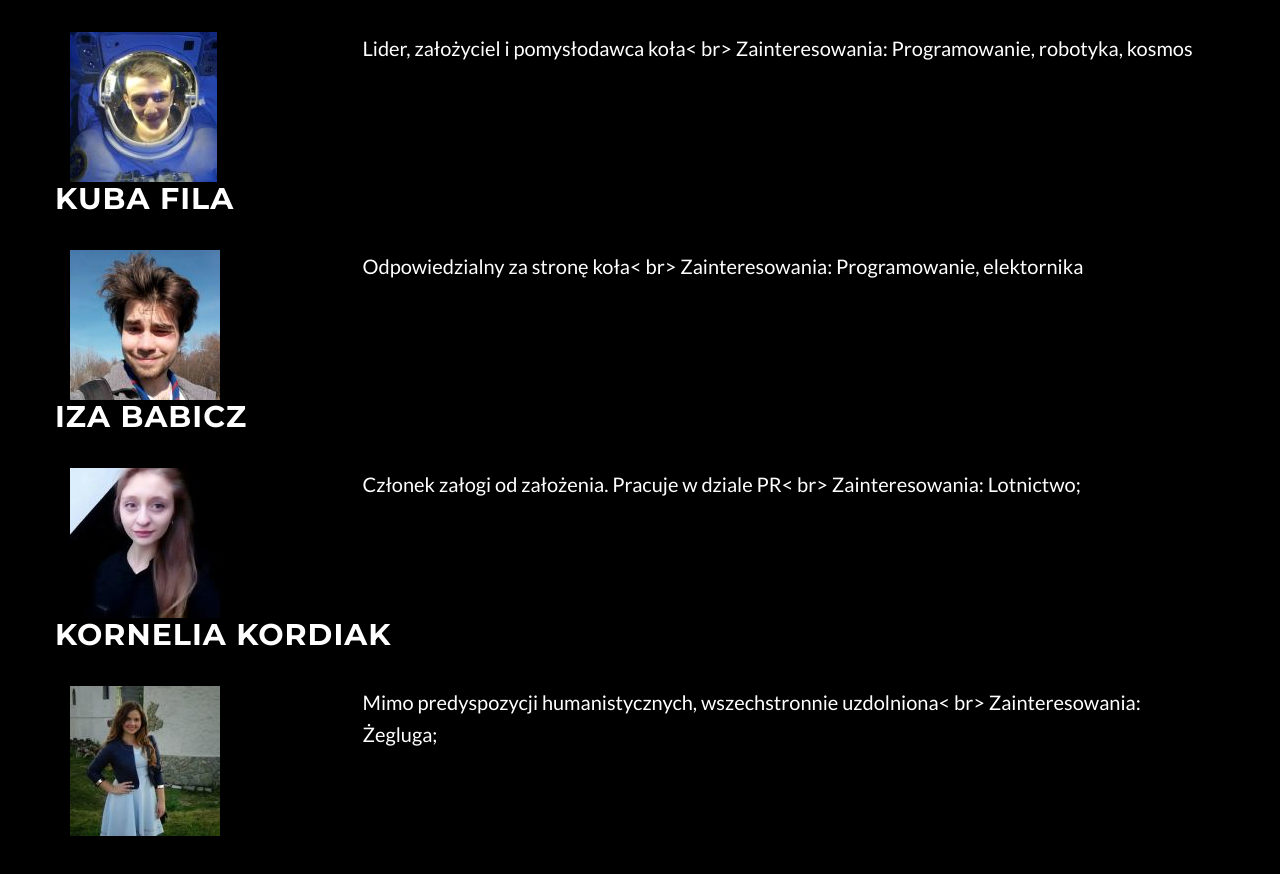
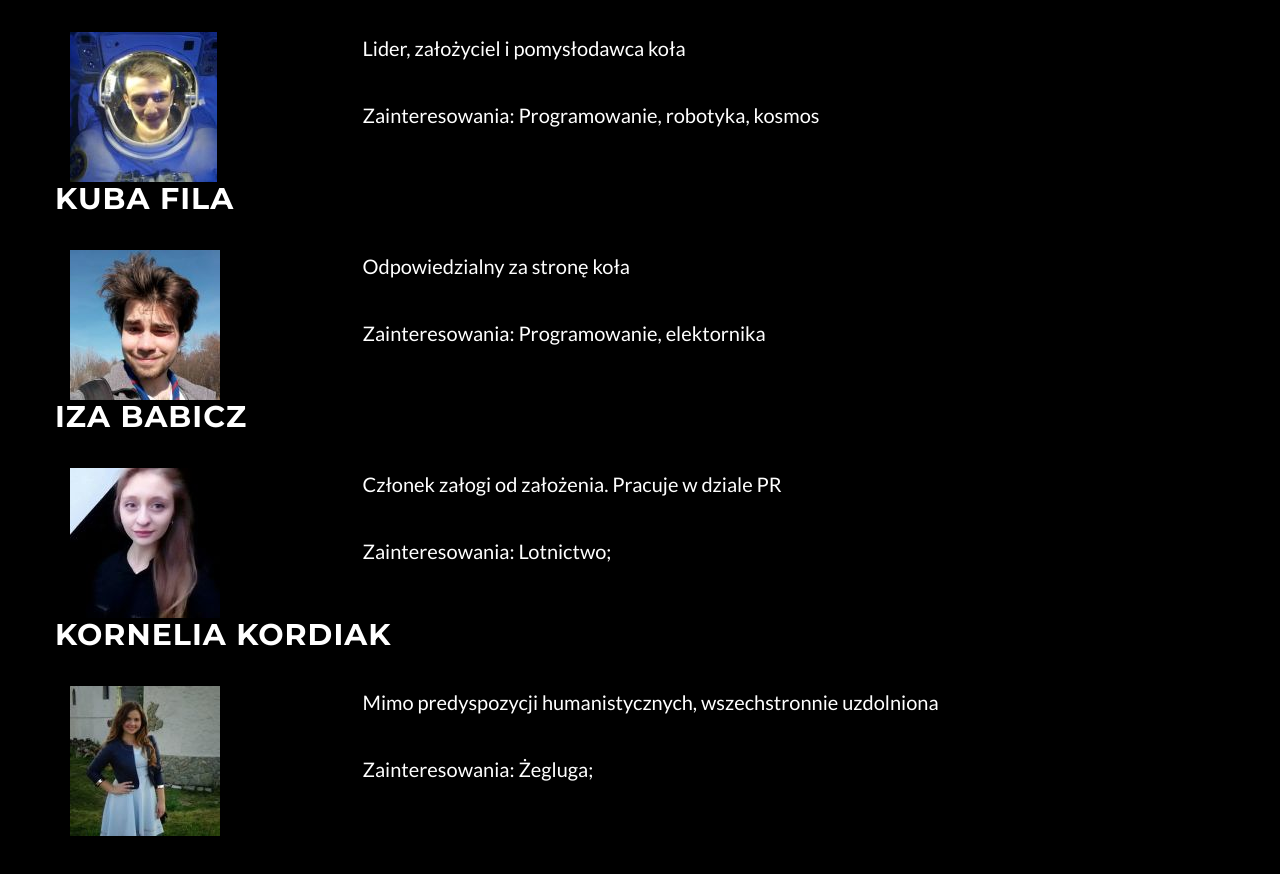
Before and after one commit to kufijako/Kolo-Robtyki, a website: page index.html in a window 1280 px wide. Shown: the part 3080-3954 px from the top of the page. Drawn offline with nearby package versions, Linux system fonts and the light colour scheme; some packages are replaced by stand-ins of ours.

Commit message:
Update index.html

```diff
--- a/index.html
+++ b/index.html
@@ -145,8 +145,8 @@
             <h2>Witek Kaptur</h2>
             <div class="col-lg-3">  <img src="img/witek.jpg" class="rounded-circle responsive"> </div>
             <div class="col-lg-9 ">
-	      <p>Lider, założyciel i pomysłodawca koła< br>
-               Zainteresowania: Programowanie, robotyka, kosmos</p>
+		    <p>Lider, założyciel i pomysłodawca koła</p>
+              <p> Zainteresowania: Programowanie, robotyka, kosmos</p>
             </div>
         </div>
 
@@ -155,8 +155,8 @@
             <h2>Kuba Fila</h2>
             <div class="col-lg-3">  <img src="img/kuba.jpg" class="rounded-circle responsive"> </div>
             <div class="col-lg-9 ">
-                <p>Odpowiedzialny za stronę koła< br>
-                Zainteresowania: Programowanie, elektornika</p>
+                <p>Odpowiedzialny za stronę koła</p>
+               <p>  Zainteresowania: Programowanie, elektornika</p>
 
             </div>
         </div>
@@ -165,8 +165,8 @@
             <h2>Iza Babicz</h2>
             <div class="col-lg-3 col-xs-1">  <img src="img/iza.jpg" class="rounded-circle responsive"> </div>
             <div class="col-lg-9  ">
-               <p>Członek załogi od założenia. Pracuje w dziale PR< br>
-               Zainteresowania: Lotnictwo;</p>
+               <p>Członek załogi od założenia. Pracuje w dziale PR</p>
+               <p> Zainteresowania: Lotnictwo;</p>
 
             </div>
         </div>
@@ -176,8 +176,8 @@
             <h2>Kornelia Kordiak</h2>
             <div class="col-lg-3">  <img src="img/kornelia.jpg" class="rounded-circle responsive"> </div>
             <div class="col-lg-9 ">
-                <p>Mimo predyspozycji humanistycznych, wszechstronnie uzdolniona< br>
-              Zainteresowania: Żegluga;</p>
+                <p>Mimo predyspozycji humanistycznych, wszechstronnie uzdolniona</p>
+             <p>  Zainteresowania: Żegluga;</p>
 
             </div>
         </div>
```
